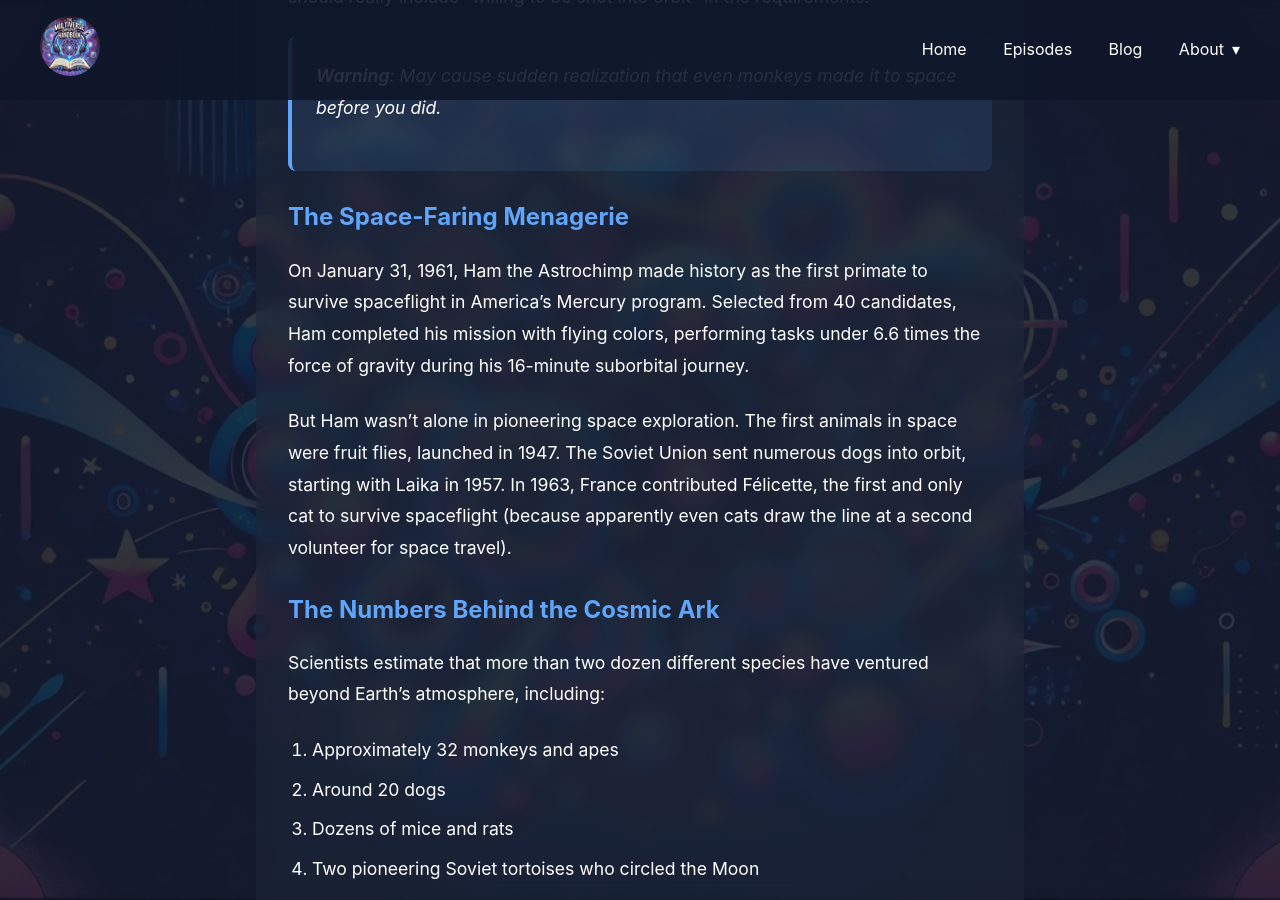
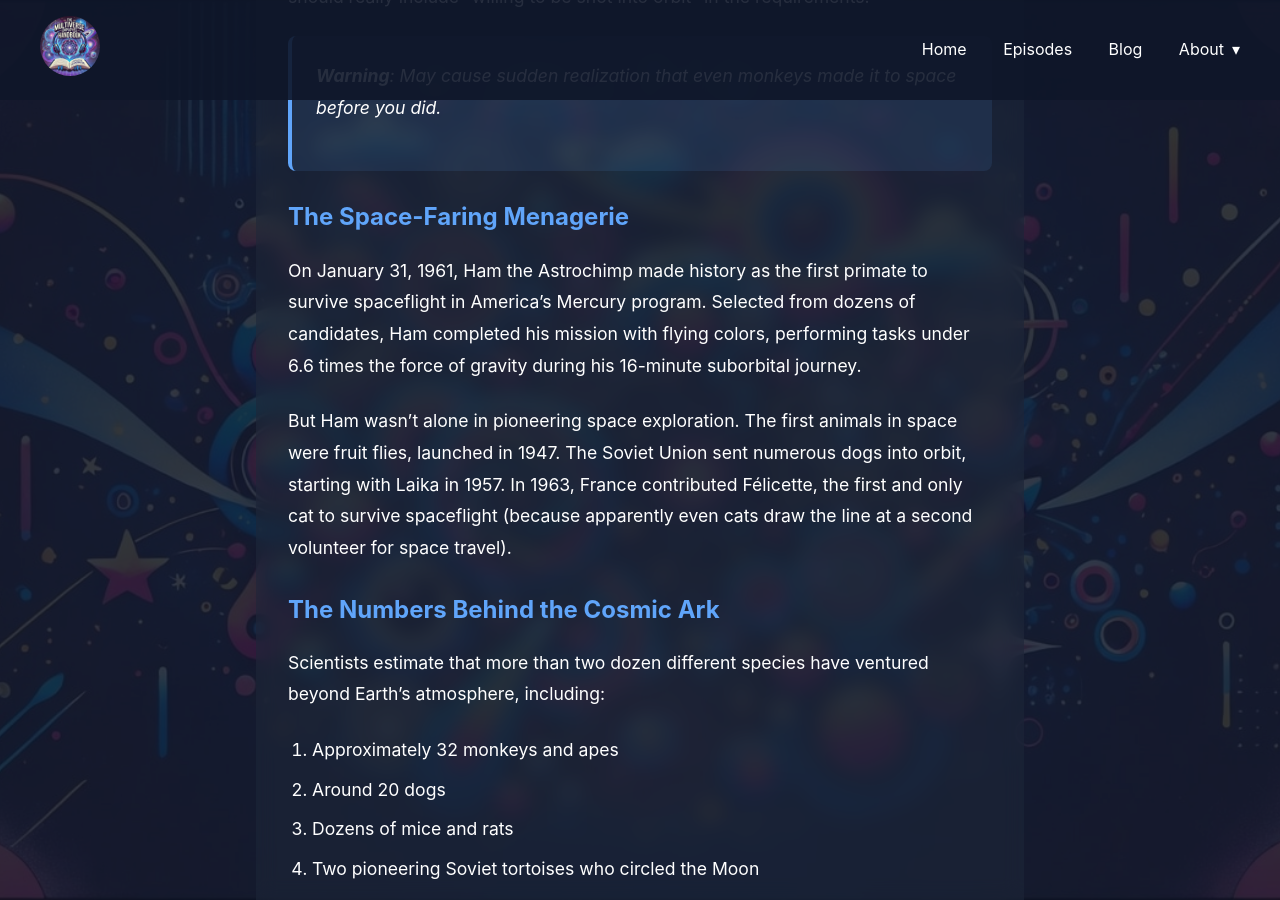
Before and after one commit to forward6/tmeh, a Jekyll site: the page built from _episodes/2025-01-31-a-brief-history-of-animals-in-space.md, in a window 1280 px wide and 900 px high, scrolled down 959 px. Built offline with Jekyll 4.4.1, drawn with Linux system fonts in a browser that asks for light colours.

Commit message:
Update 2025-01-31-a-brief-history-of-animals-in-space.md

```diff
--- a/_episodes/2025-01-31-a-brief-history-of-animals-in-space.md
+++ b/_episodes/2025-01-31-a-brief-history-of-animals-in-space.md
@@ -21,7 +21,7 @@ Step into a world where NASA's most diverse hiring initiative sent everything fr
 > **Warning**: May cause sudden realization that even monkeys made it to space before you did.
 
 ## The Space-Faring Menagerie
-On January 31, 1961, Ham the Astrochimp made history as the first primate to survive spaceflight in America's Mercury program. Selected from 40 candidates, Ham completed his mission with flying colors, performing tasks under 6.6 times the force of gravity during his 16-minute suborbital journey.
+On January 31, 1961, Ham the Astrochimp made history as the first primate to survive spaceflight in America's Mercury program. Selected from dozens of candidates, Ham completed his mission with flying colors, performing tasks under 6.6 times the force of gravity during his 16-minute suborbital journey.
 
 But Ham wasn't alone in pioneering space exploration. The first animals in space were fruit flies, launched in 1947. The Soviet Union sent numerous dogs into orbit, starting with Laika in 1957. In 1963, France contributed Félicette, the first and only cat to survive spaceflight (because apparently even cats draw the line at a second volunteer for space travel).
 
```
